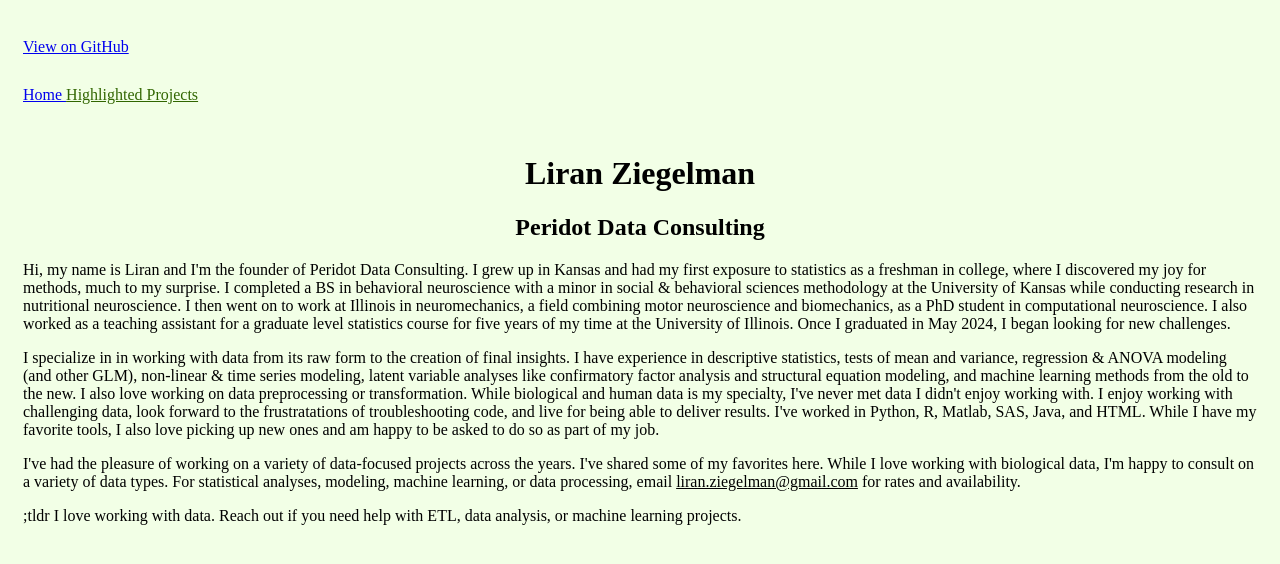
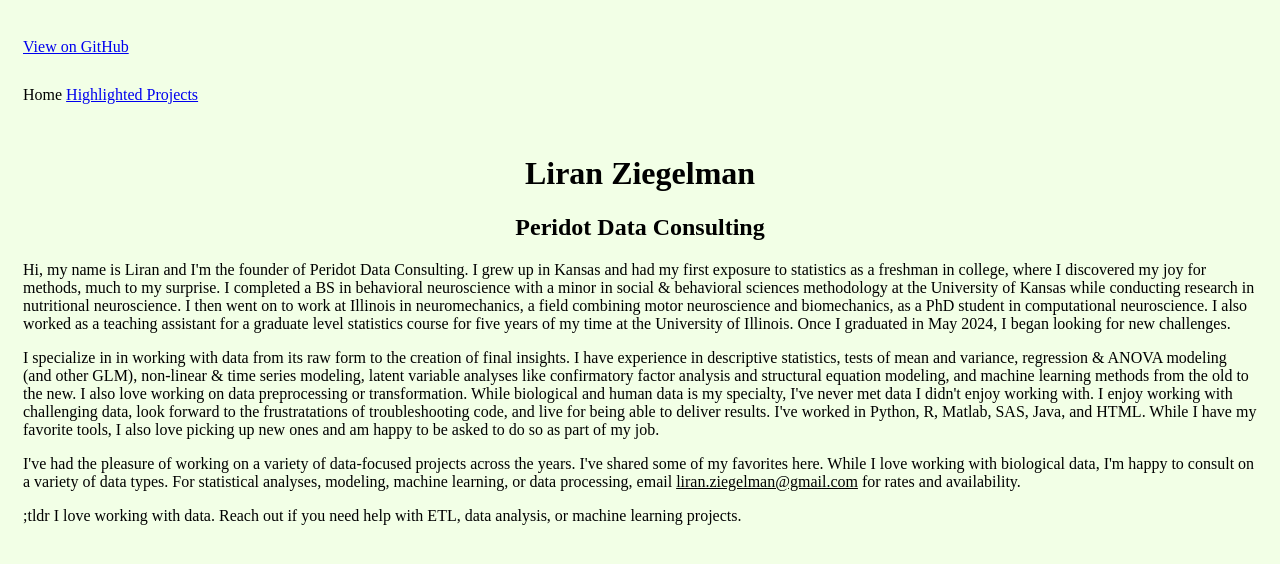
Before and after one commit to lziegelman/lziegelman.github.io, a Jekyll site: the page built from index.html, in a window 1280 px wide. Shown: the top 564 px of the page. Built offline with Jekyll 4.4.1, drawn with Linux system fonts in a browser that asks for light colours.

Commit message:
Update navigation.html

```diff
--- a/_includes/navigation.html
+++ b/_includes/navigation.html
@@ -6,7 +6,6 @@
 <nav>
   {% for item in site.data.navigation %}
     <a href="{{ item.link }}" {% if page.url == item.link %}style="color: black; text-decoration: none;"{% endif %}>
-    <a href="{{ item.link }}" {% if page.url != item.link %}style="color: #316600;"{% endif %}>
       {{ item.name }}
     </a>
   {% endfor %}
```
